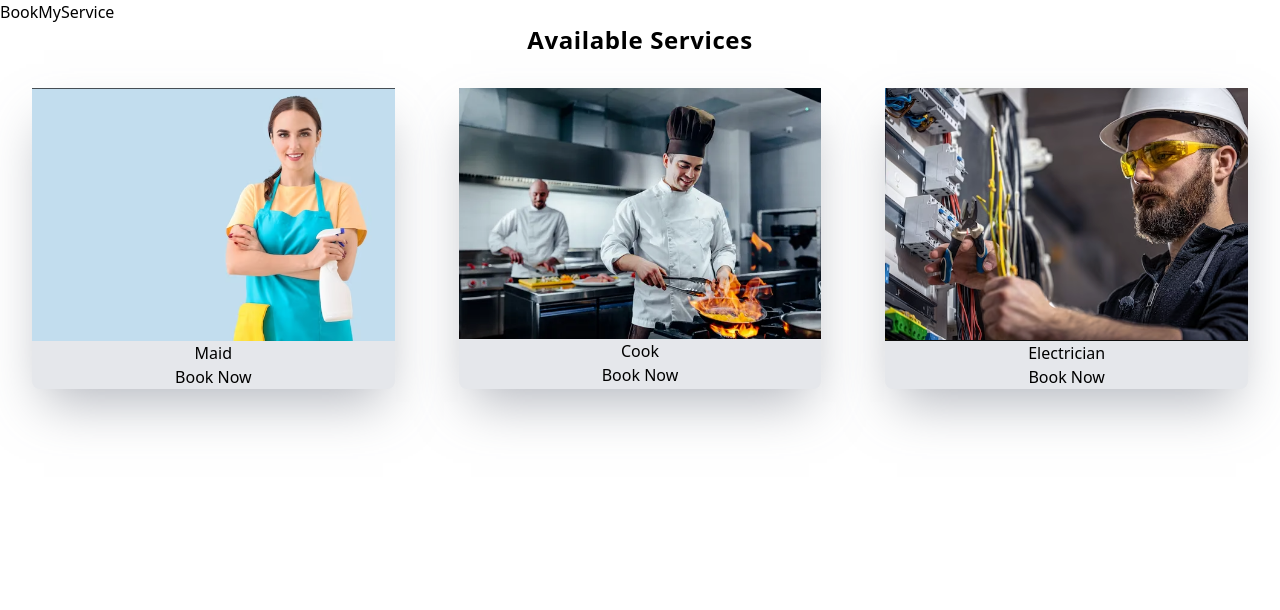
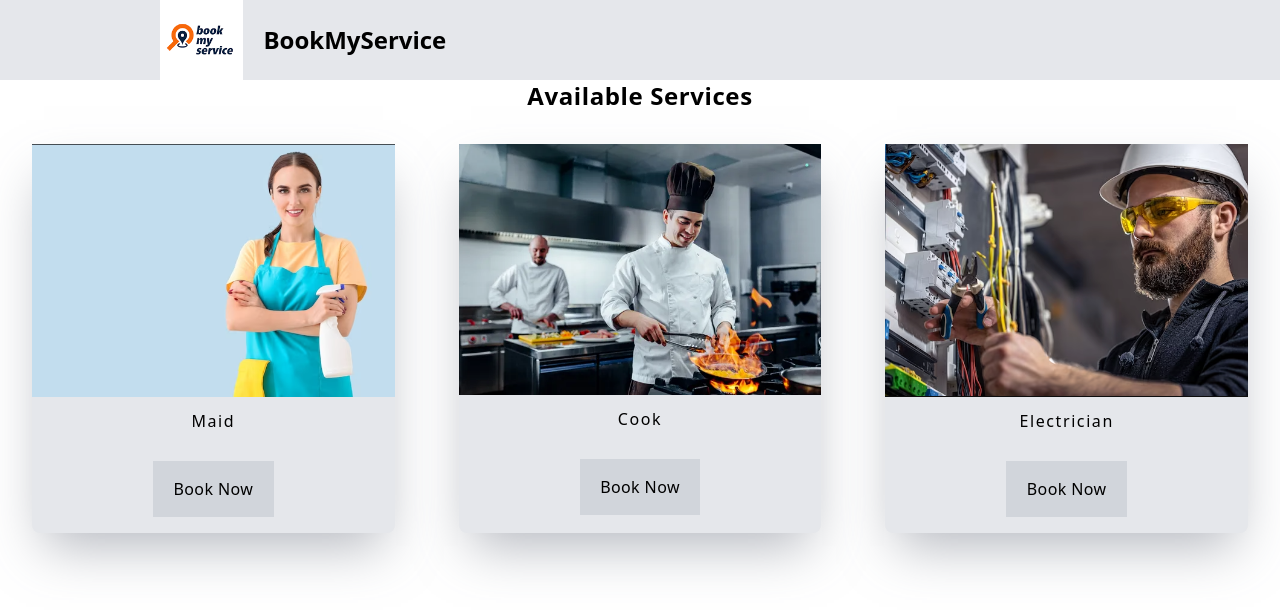
Before and after one commit to ayushkr08/frontend_bookmyservice, a React (Create React App) app: page / in a window 1280 px wide. Shown: the top 610 px of the page. Built offline with nearby package versions, Linux system fonts and the light colour scheme.

Commit message:
added a header

```diff
--- a/src/Components/BookingCard.js
+++ b/src/Components/BookingCard.js
@@ -5,11 +5,13 @@ const BookingCard = (props) => {
           <div>
             <img src={props.image}/>
           </div>
-          <div>
+          <div className="m-3 font-medium tracking-widest">
             {props.name}
           </div>
-          <div>
-            <button>Book Now</button>
+          <div className="flex justify-center">
+            <div className="m-4 box-border bg-gray-300 p-4 hover:bg-gray-500 w-1/3 cursor-pointer">
+              <button className="tracking-wide">Book Now</button>
+            </div>
           </div>
         </div>
     )
--- a/src/Components/Header.js
+++ b/src/Components/Header.js
@@ -1,8 +1,14 @@
 // Header.js
 import React from 'react';
+import icon from '../Assets/icon.png';
 
 const Header = () => {
-  return <header>BookMyService</header>;
+  return (
+    <div className='bg-gray-200 h-20 px-40 flex flex-row'>
+      <img src={icon}></img>
+      <header className='font-bold py-6 px-5 text-2xl'>BookMyService</header>
+    </div>
+  )
 };
 
 export default Header;
```
Also changed, not shown: src/Assets/icon.png (added).
